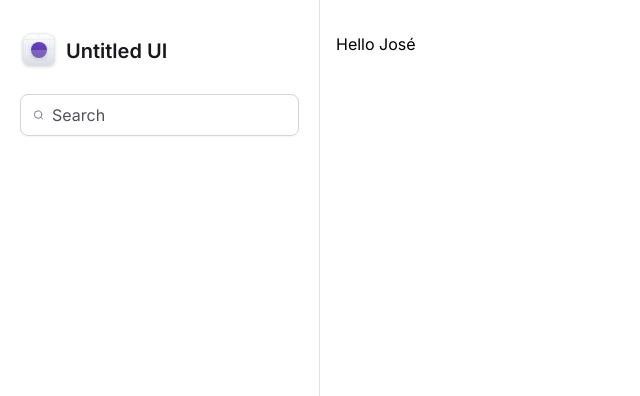
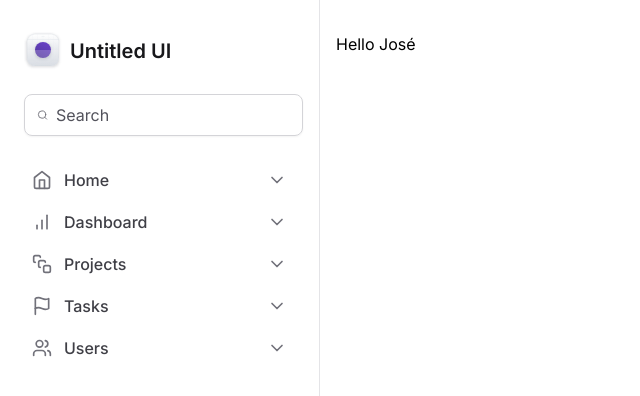
Before and after one commit to AntonioSilvaAzevedo/Tailwind-next, a Next.js app: page / in a window 1280 px wide. Shown: the top 396 px of the page, without its empty margins (0-640 px from the left). Built offline with nearby package versions, Linux system fonts and the light colour scheme.

Commit message:
Developiong sidebar

```diff
--- a/src/app/components/Sidebar/Logo.tsx
+++ b/src/app/components/Sidebar/Logo.tsx
@@ -1,7 +1,7 @@
 
 export function Logo() {
   return (
-    <strong className="flex items-center gap-2 text-xl font-semibold text-zinc-900">
+    <strong className="flex items-center gap-2 text-xl font-semibold text-zinc-900 mx-1">
       <svg
       width={38}
       height={38}
--- /dev/null
+++ b/src/app/components/Sidebar/MainNavigation/NavItem.tsx
@@ -0,0 +1,17 @@
+import { ChevronDown } from "lucide-react";
+import { ElementType } from "react";
+
+export interface NavItemProps {
+  title: string;
+  icon: ElementType
+}
+
+export function NavItem({title, icon: Icon}: NavItemProps){
+  return(
+    <a href="" className="group flex items-center gap-3 rounded px-3 py-2 hover:bg-violet-50">
+      <Icon className="h-5 w-5 text-zinc-500"/>
+      <span className="font-medium text-zinc-700 group-hover:text-violet-500">{title}</span>
+      <ChevronDown className="ml-auto h-5 w-5 text-zinc-500  group-hover:text-violet-300"/>
+    </a>
+  )
+}
--- /dev/null
+++ b/src/app/components/Sidebar/MainNavigation/index.tsx
@@ -0,0 +1,14 @@
+import { BarChart, Flag, Home, SquareStack, Users } from "lucide-react";
+import { NavItem } from "./NavItem";
+
+export function MainNavigation() {
+  return(
+  <nav className="space-y-0.5">
+    <NavItem title="Home" icon={Home}/>
+    <NavItem title="Dashboard" icon={BarChart}/>
+    <NavItem title="Projects" icon={SquareStack}/>
+    <NavItem title="Tasks" icon={Flag}/>
+    <NavItem title="Users" icon={Users}/>
+  </nav>
+  )
+}
--- a/src/app/components/Sidebar/index.tsx
+++ b/src/app/components/Sidebar/index.tsx
@@ -1,18 +1,20 @@
 import { Search } from "lucide-react";
 import { Logo } from "./Logo";
+import { MainNavigation } from "./MainNavigation";
 
 export function SideBar() {
   return (
     <aside className='border-r border-zinc-200 px-5 py-8 space-y-6'>
       <Logo/>
-      <div className="flex w-full items-center gap-2 rounded-lg border border-zinc-300 px-3 py-2 shadow-sm">
+      <div className="flex mx-1 w-full items-center gap-2 rounded-lg border border-zinc-300 px-3 py-2 shadow-sm">
         <Search className="h-5 w-5 text-zinc-500" />
         <input
           className="flex-1 border-0 bg-transparent p-0 text-zinc-900 placeholder-zinc-600"
           placeholder="Search"
         />
+      </div>
 
-      </div>
+      <MainNavigation />
     </aside>
   )
 }
```
